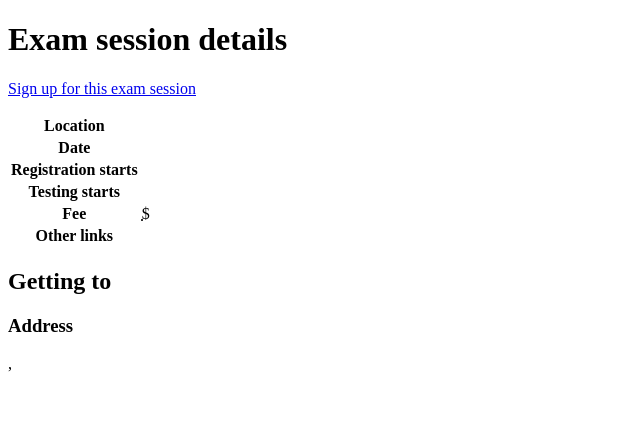
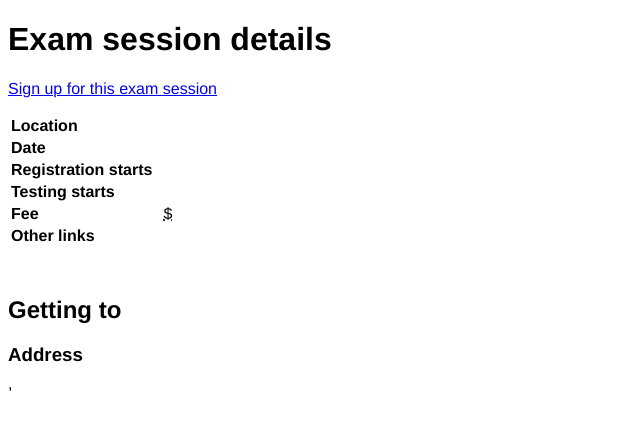
Before and after one commit to myersjustinc/marinade, a Django app: template schedule/templates/schedule/exam_session_detail.html in a window 1280 px wide. Shown: the top 430 px of the page, without its empty margins (0-640 px from the left). Run offline with Django 3.2, Linux system fonts and the light colour scheme; the template is opened without the code that fills it, so the values that code supplies are empty; parts of the project's set-up code (start-up, migrations or seed data) failed here and were passed over.

Commit message:
Started messing around with styles
I know I'll need to split this out in a sec, but I'm sort of
improvising at the moment.

```diff
--- a/schedule/templates/schedule/exam_session_detail.html
+++ b/schedule/templates/schedule/exam_session_detail.html
@@ -10,7 +10,7 @@
     {# FIXME: Assumes existence of prereg app. Try to avoid that. #}
     <p><a href="{% url 'prereg-signup' location.slug exam_session.pk %}">Sign up for this exam session</a></p>
   {% endif %}
-  <table>
+  <table class="session_details">
     <tbody>
       <tr>
         <th>Location</th>
@@ -47,7 +47,7 @@
   <p class="description">{{ exam_session.description|linebreaks }}</p>
   {% endif %}
 
-  <div class="vcard">
+  <div class="vcard venue_directions">
     <h2>Getting to {{ exam_session.location.name }}</h2>
     <div class="adr">
       <h3>Address</h3>
--- a/schedule/templates/schedule/exam_session_list.html
+++ b/schedule/templates/schedule/exam_session_list.html
@@ -6,7 +6,7 @@
   <h1>Exam sessions{% if location %} at {{ location.name }}{% endif %}</h1>
 
   {% if location %}
-  <div class="vcard">
+  <div class="vcard venue_directions">
     <h2>Getting to {% if location.url %}<a href="{{ location.url }}" class="fn">{% else %}<span class="fn">{% endif %}{{ location.name }}{% if location.url %}</a>{% else %}</span>{% endif %}</h2>
     <div class="adr">
       <h3>Address</h3>
@@ -28,6 +28,7 @@
   </div>
   {% endif %}
 
+  <div class="session_list_container">
     <h2>Exam sessions</h2>
     {% if exam_sessions %}
     <ul>
@@ -38,4 +39,5 @@
     {% else %}
     <p>No sessions to list!</p>
     {% endif %}
+  </div>
 {% endblock content %}
--- a/templates/base.html
+++ b/templates/base.html
@@ -2,10 +2,44 @@
 <html>
   <head>
     <title>{% block title %}Amateur radio licensing{% endblock title %}</title>
+    <style>
+      body {
+        font-family: Helvetica, Arial, sans-serif;
+      }
+
+      .user_info {
+        font-size: 0.8em;
+        text-align: right;
+      }
+
+      .session_details th,
+      .session_details td {
+        padding-right: 0.5em;
+        text-align: left;
+        vertical-align: top;
+      }
+        .session_details td p {
+          margin-top: 0;
+        }
+        .session_details td p:last-child {
+          margin-bottom: 0;
+        }
+
+      .venue_directions,
+      .session_list_container {
+        margin-top: 3em;
+      }
+        .venue_directions > div > h3 {
+          margin-bottom: 0.5em;
+        }
+        .venue_directions > div > p {
+          margin: 0.5em auto;
+        }
+    </style>
   </head>
   <body>
     {% if registrant %}
-    <p>Welcome back, {{ registrant.first_name }} {{ registrant.last_name }}!</p>
+    <p class="user_info">Welcome back, {{ registrant.first_name }} {{ registrant.last_name }}!</p>
     {% endif %}
 
     {% if messages %}
```
Lines whose indentation alone changed are shown as unchanged.
